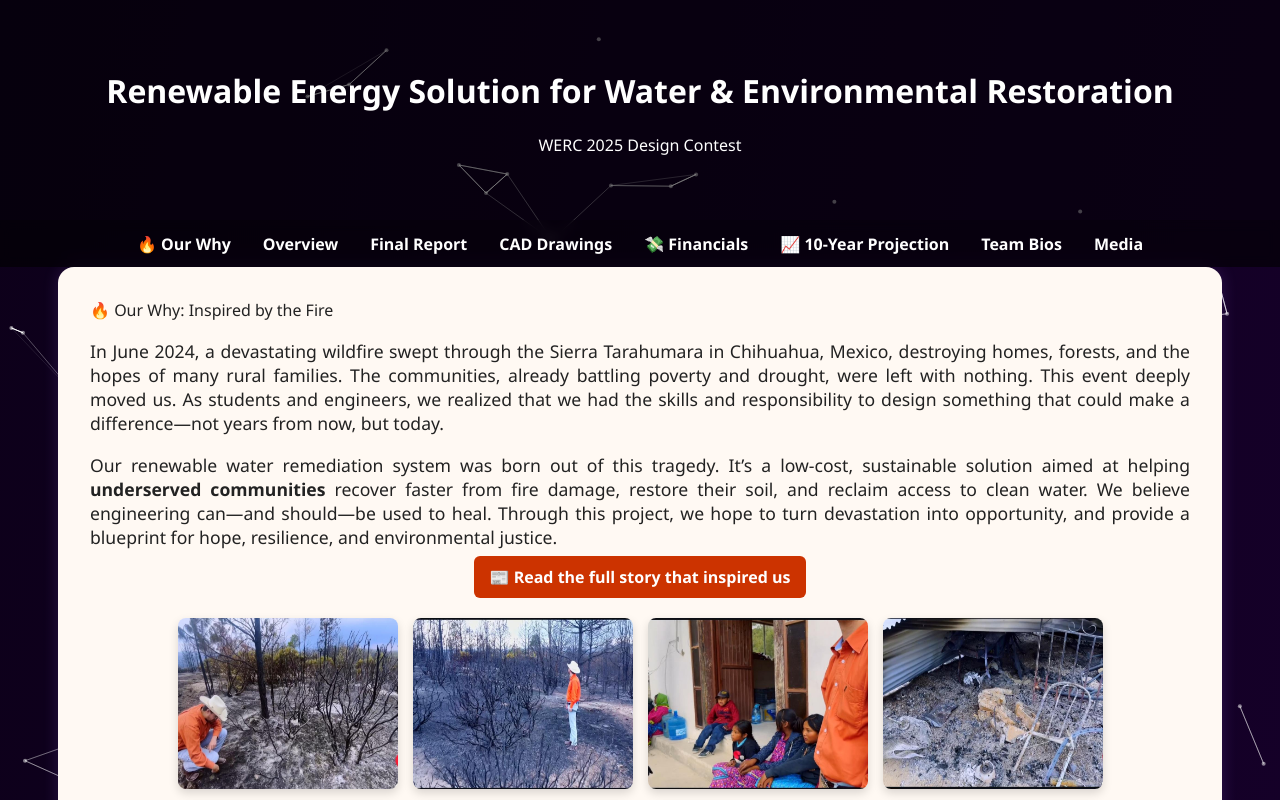
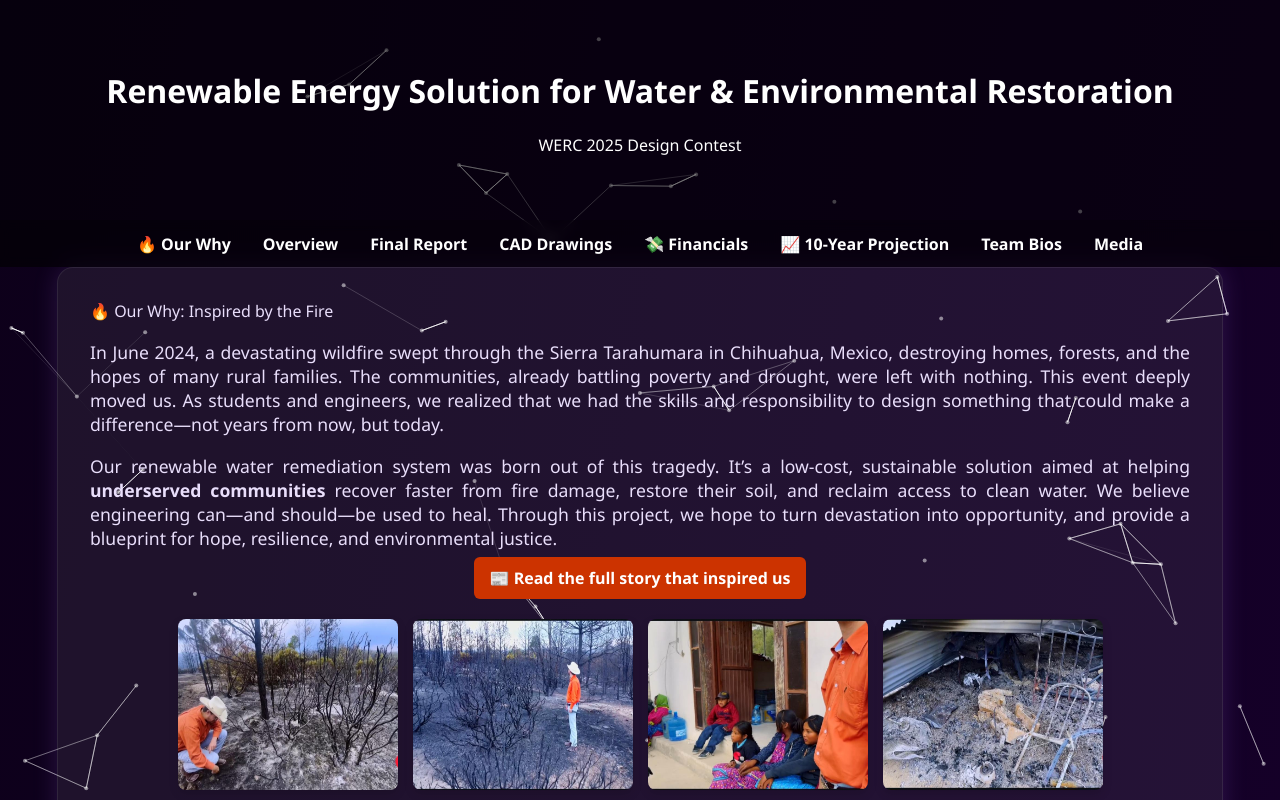
Before and after one commit to naikixtasy/werc-2025-project, a plain HTML site: page index.html in a window 1280 px wide. Shown: the top 800 px of the page. Drawn offline with nearby package versions, Linux system fonts and the light colour scheme.

Commit message:
Update index.html

```diff
--- a/index.html
+++ b/index.html
@@ -197,7 +197,13 @@
   <a href="#media">Media</a>
 </nav>
 
-<section id="motivation" class="card" style="background: #fff9f3; color: #222;">🔥 Our Why: Inspired by the Fire</h2>
+<section id="motivation" class="card" style="
+  background: rgba(255, 255, 255, 0.07);
+  color: #e9defb;
+  box-shadow: 0 0 25px rgba(155, 93, 229, 0.2);
+  border: 1px solid rgba(255, 255, 255, 0.08);
+">
+🔥 Our Why: Inspired by the Fire</h2>
   <p style="text-align: justify; font-size: 1.1rem;">
     In June 2024, a devastating wildfire swept through the Sierra Tarahumara in Chihuahua, Mexico, destroying homes, forests, and the hopes of many rural families. The communities, already battling poverty and drought, were left with nothing. This event deeply moved us. As students and engineers, we realized that we had the skills and responsibility to design something that could make a difference—not years from now, but today.
   </p>
```
